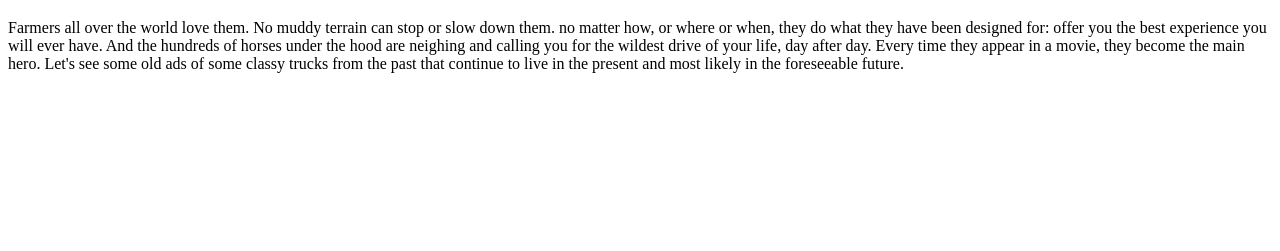
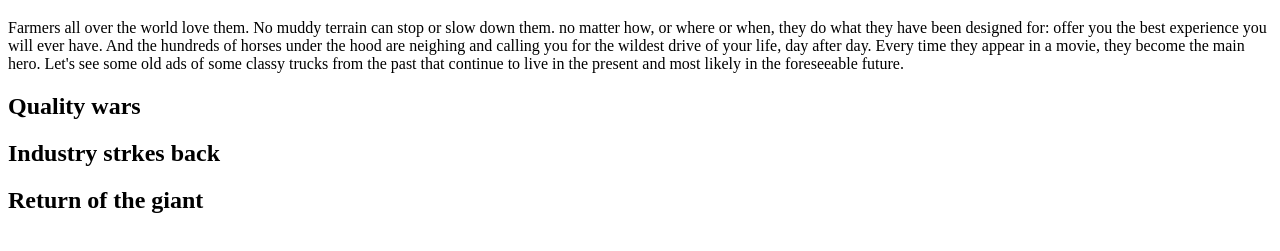
Before and after one commit to yonagami/cfsd-video-compilation-page, a plain HTML site: page index.html in a window 1280 px wide. Shown: the part 61-312 px from the top of the page. Drawn offline with Linux system fonts and the light colour scheme.

Commit message:
Added the subtitles

```diff
--- a/index.html
+++ b/index.html
@@ -10,10 +10,13 @@
     <h1>Iconic trucks in the media</h1>
 		<p>Farmers all over the world love them.  No muddy terrain can stop or slow down them. no matter how, or where or when, they do what they have been designed for: offer you the best experience you will ever have. And the hundreds of horses under the hood are neighing and calling you for the wildest drive of your life, day after day. Every time they appear in a movie, they become the main hero. Let's see some old ads of some classy trucks from the past that continue to live in the present and most likely in the foreseeable future.</p>
 		<section>
+			<h2>Quality wars</h2>
 	  </section>
 		<section>
+			<h2>Industry strkes back</h2>
 	  </section>
 		<section>
+			<h2>Return of the giant</h2>
 	  </section>
   </main>
 </body>
```
